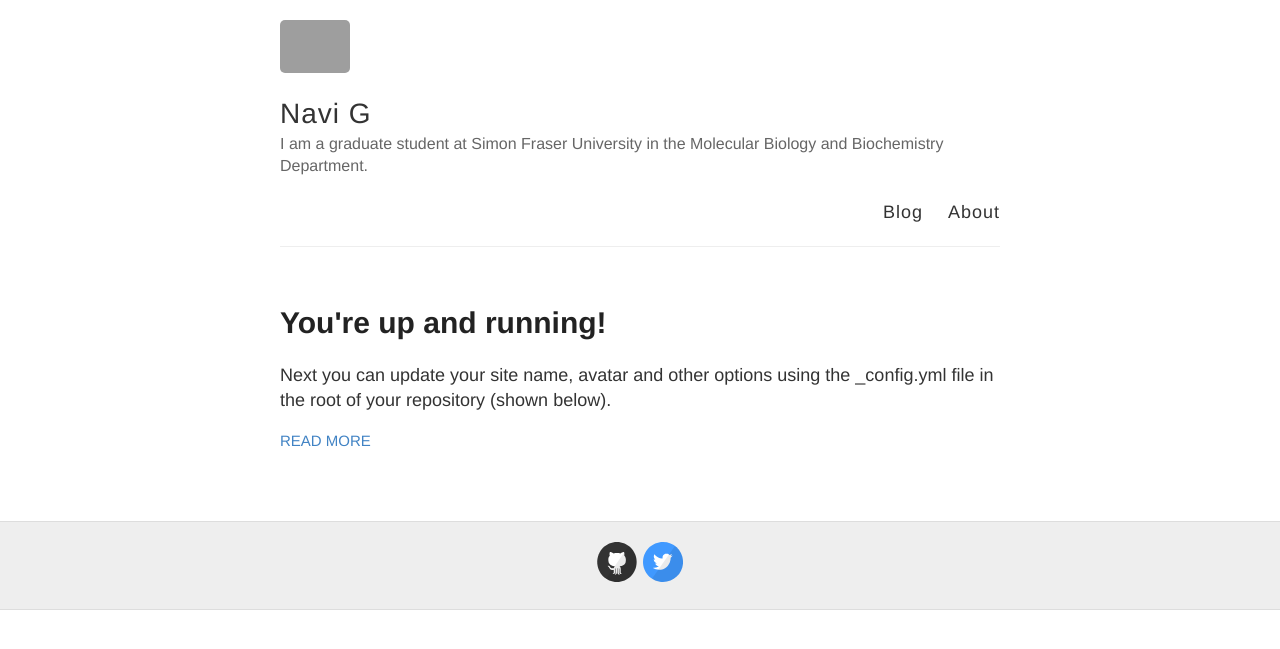
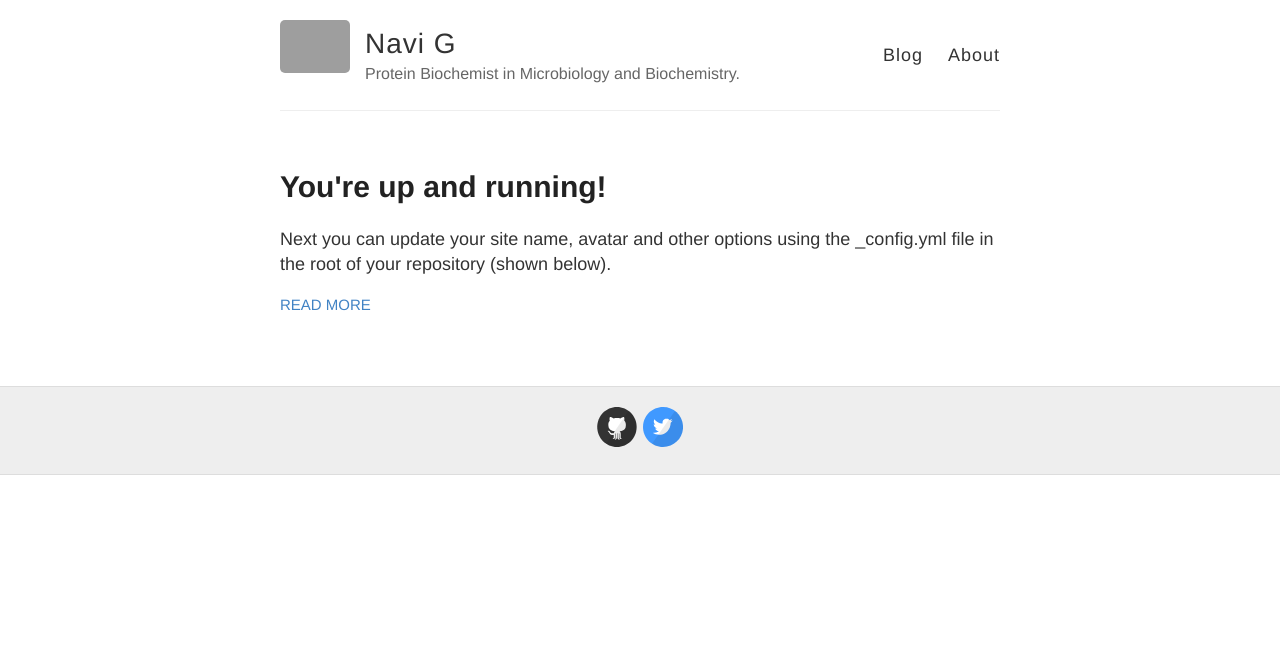
Before and after one commit to garcha106/garcha106.github.io, a Jekyll site: the page built from index.html, in a window 1280 px wide. Shown: the top 649 px of the page. Built offline with Jekyll 4.4.1, drawn with Linux system fonts in a browser that asks for light colours; grey boxes are pictures that could not be loaded.

Commit message:
Add description about myself

```diff
--- a/_config.yml
+++ b/_config.yml
@@ -6,7 +6,7 @@
 name: Navi G
 
 # Short bio or description (displayed in the header)
-description: I am a graduate student at Simon Fraser University in the Molecular Biology and Biochemistry Department.
+description: Protein Biochemist in Microbiology and Biochemistry.
 
 # URL of your avatar or profile pic (you could use your GitHub profile pic)
 avatar: https://raw.githubusercontent.com/barryclark/jekyll-now/master/images/jekyll-logo.png
```
